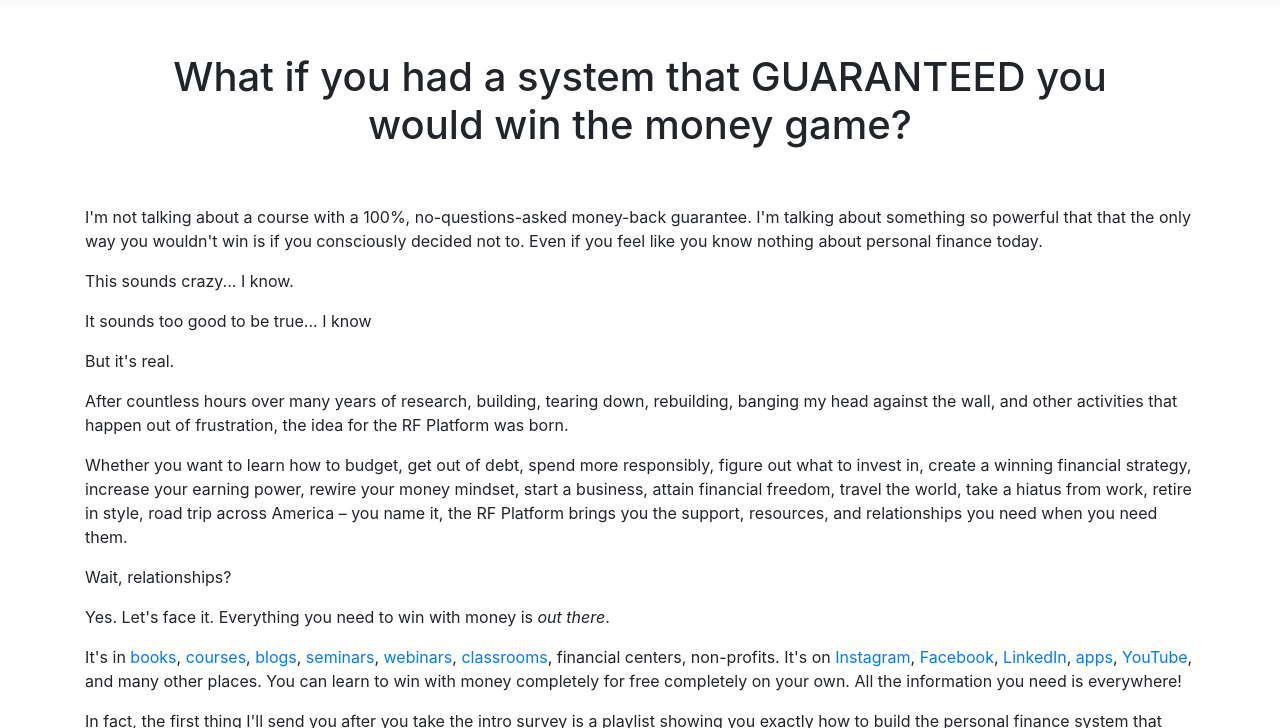
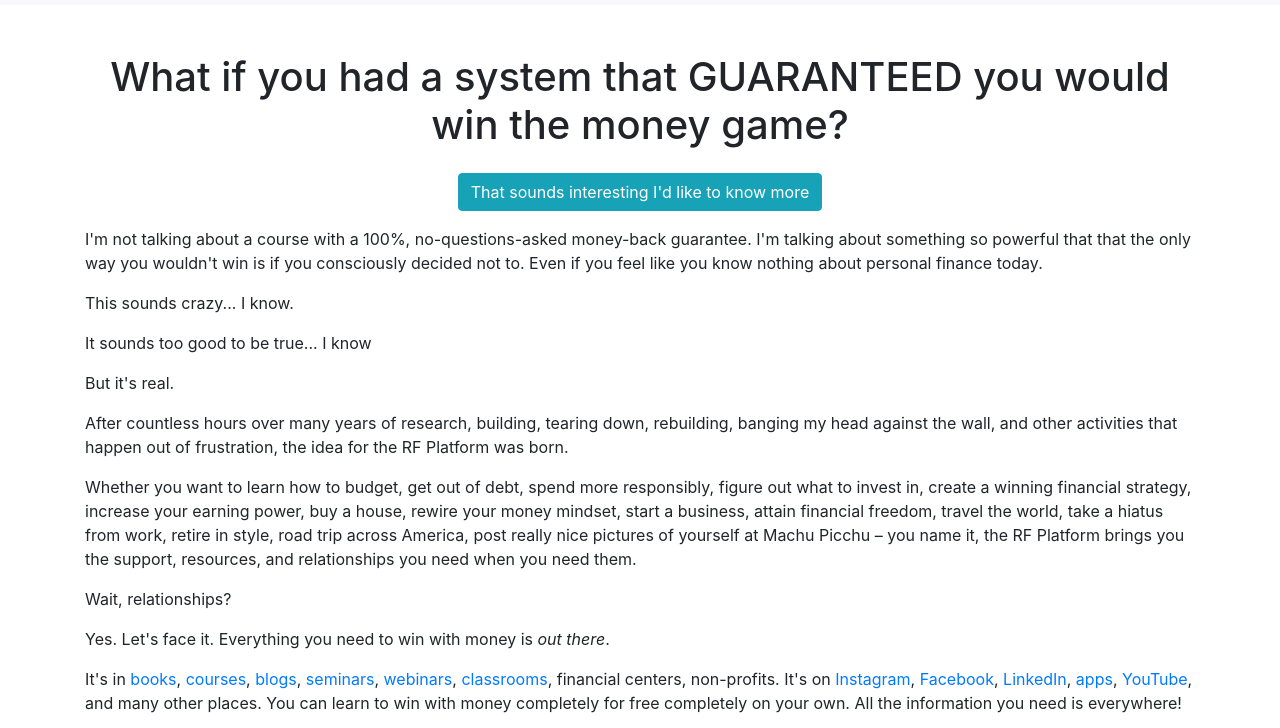
Before and after one commit to asodhani/righteousfinance, a website: page dist/index.html in a window 1280 px wide. Shown: the part 53-781 px from the top of the page. Drawn offline with nearby package versions, Linux system fonts and the light colour scheme; a web font is replaced by a local one.

Commit message:
added button at beginning

```diff
--- a/dist/index.html
+++ b/dist/index.html
@@ -41,7 +41,11 @@
 
 
   <div class="container">
-    <h1 class="text-center p-5">What if you had a system that GUARANTEED you would win the money game?</h1>
+    <h1 class="text-center mt-5">What if you had a system that GUARANTEED you would win the money game?</h1>
+
+    <div class="text-center">
+      <a href="https://docs.google.com/forms/d/e/1FAIpQLSehxMVel-0Uz5ziN_UiaK7vWTTVGfauDChuBz_6mAAJ7N0JaA/viewform?usp=sf_link" class="btn btn-info m-3">That sounds interesting I'd like to know more</a>
+    </div>
 
     <p>I'm not talking about a course with a 100%, no-questions-asked money-back guarantee. I'm talking about something so powerful that that the only way you wouldn't win is if you consciously decided not to. Even if you feel like you know nothing about personal finance today.</p>
 
@@ -53,7 +57,7 @@
 
     <p>After countless hours over many years of research, building, tearing down, rebuilding, banging my head against the wall, and other activities that happen out of frustration, the idea for the RF Platform was born.</p>
 
-    <p>Whether you want to learn how to budget, get out of debt, spend more responsibly, figure out what to invest in, create a winning financial strategy, increase your earning power, rewire your money mindset, start a business, attain financial freedom, travel the world, take a hiatus from work, retire in style, road trip across America – you name it, the RF Platform brings you the support, resources, and relationships you need when you need them.</p>
+    <p>Whether you want to learn how to budget, get out of debt, spend more responsibly, figure out what to invest in, create a winning financial strategy, increase your earning power, buy a house, rewire your money mindset, start a business, attain financial freedom, travel the world, take a hiatus from work, retire in style, road trip across America, post really nice pictures of yourself at Machu Picchu  – you name it, the RF Platform brings you the support, resources, and relationships you need when you need them.</p>
 
     <p>Wait, relationships?</p>
 
@@ -146,6 +150,24 @@
       <a href="https://docs.google.com/forms/d/e/1FAIpQLSehxMVel-0Uz5ziN_UiaK7vWTTVGfauDChuBz_6mAAJ7N0JaA/viewform?usp=sf_link" class="btn btn-info m-3">Declare your Dream</a>
     </div>
 
+<!--
+    Feedback:
+
+    Lodhi:
+    ok, let's do this. so i am reviewing it as a ordinary person logging in to see what you're about, not as a Financial industry person.
+    Pros: convo style of writing, i like been talked with rather than talked to, simple language, not a lot of jargons, create a need and pain point.
+    Improves: a little too vague, i am not sure what exactly i am expected to do. and what results am i looking for. it was long, try to trim it. a few more hooks.
+
+    Something you can't get from simply consuming content. This point need to be used more, that should be your big selling point to drive home
+
+
+    Arthur:
+    are you planning to narrarate it?
+    put the declare your dream button at the top as well
+    it makes people wonder more because there's a button, but why should i press it
+
+-->
+
   </div>
 
 </body>
```
